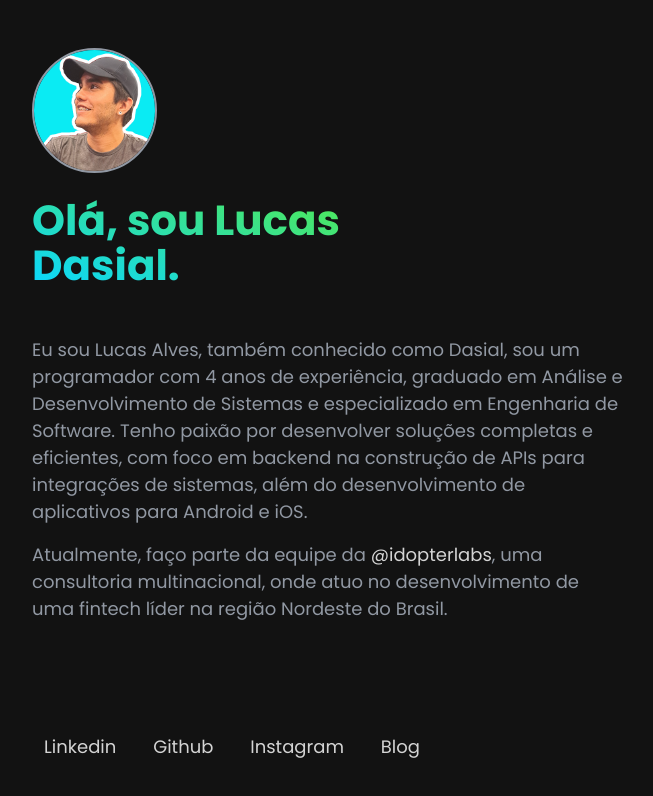
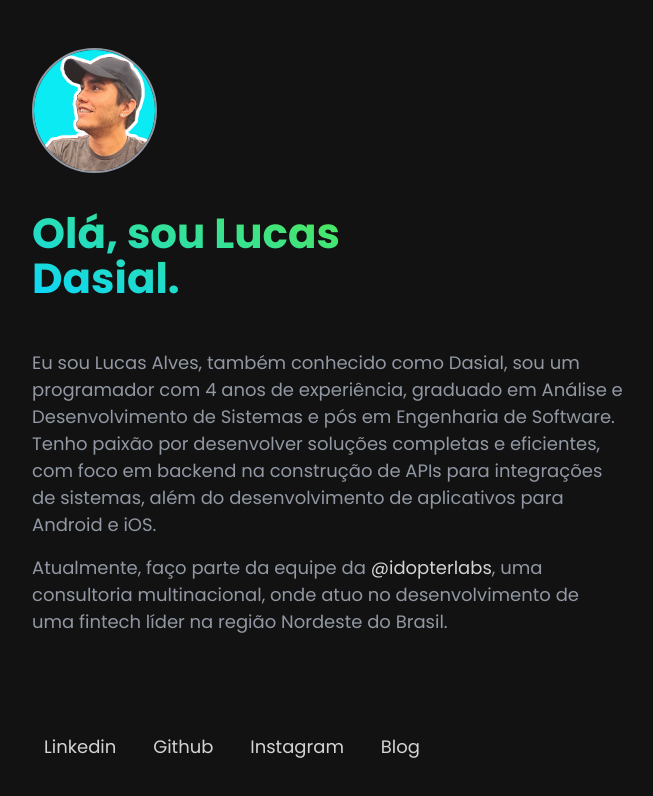
Before and after one commit to lucasdasial/lucasdasial-site, a React (Vite) app: page / in a window 1280 px wide. Shown: the top 796 px of the page, without its empty margins (312-965 px from the left). Built offline with nearby package versions, Linux system fonts and the light colour scheme.

Commit message:
feat: add animation

```diff
--- a/src/App.tsx
+++ b/src/App.tsx
@@ -2,24 +2,21 @@ function App() {
   return (
     <main className="app">
       <aside className="aside aside-left">
-        <div className="content">
-          <img
-            className="profile_img"
-            src="fav.png"
-            alt="Foto de perfil Lucas Dasial"
-          />
+        <div className="content" data-aos="fade-up" data-aos-delay="300">
+          <div className="profile_img">
+            <img src="fav.png" alt="Foto de perfil Lucas Dasial" />
+          </div>
           <h1 className="about-title">
             Olá, sou Lucas <br /> Dasial.
           </h1>
-          <article className="about">
+          <article className="about" data-aos="fade-up" data-aos-delay="400">
             <p>
               Eu sou Lucas Alves, também conhecido como Dasial, sou um
               programador com 4 anos de experiência, graduado em Análise e
-              Desenvolvimento de Sistemas e especializado em Engenharia de
-              Software. Tenho paixão por desenvolver soluções completas e
-              eficientes, com foco em backend na construção de APIs para
-              integrações de sistemas, além do desenvolvimento de aplicativos
-              para Android e iOS.
+              Desenvolvimento de Sistemas e pós em Engenharia de Software. Tenho
+              paixão por desenvolver soluções completas e eficientes, com foco
+              em backend na construção de APIs para integrações de sistemas,
+              além do desenvolvimento de aplicativos para Android e iOS.
               <br />
             </p>
             <p>
@@ -32,6 +29,7 @@ function App() {
             </p>
           </article>
         </div>
+        {/* data-aos="fade-left" data-aos-delay="300" */}
         <div className="links">
           <p>
             <a href="https://www.linkedin.com/in/lucasdasial/" target="blank">
--- a/src/global.css
+++ b/src/global.css
@@ -109,13 +109,21 @@ body {
   -webkit-background-clip: text;
 
   margin-top: 2rem;
+  margin-top: 3.8rem;
   margin-bottom: 4.8rem;
 }
 
 .profile_img {
+  height: 12.5rem;
   width: 12.5rem;
   border-radius: 50%;
   border: var(--on_surface) 2px solid;
+  overflow: hidden;
+}
+
+.profile_img > img {
+  height: 12.5rem;
+  width: 12.5rem;
 }
 
 .about p {
```
Also changed, not shown: src/components/welcome/welcome.module.css (deleted, +0 -93 lines).
